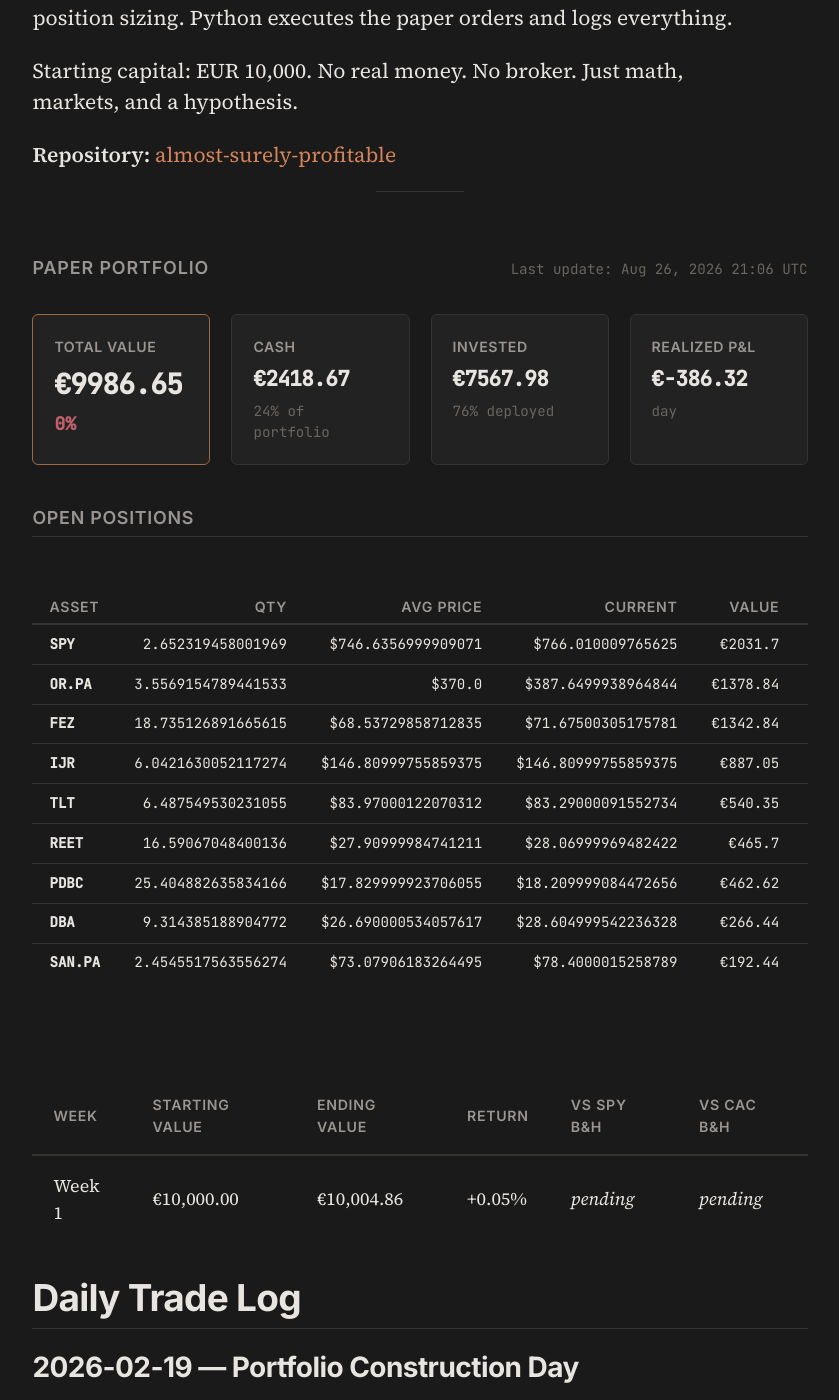
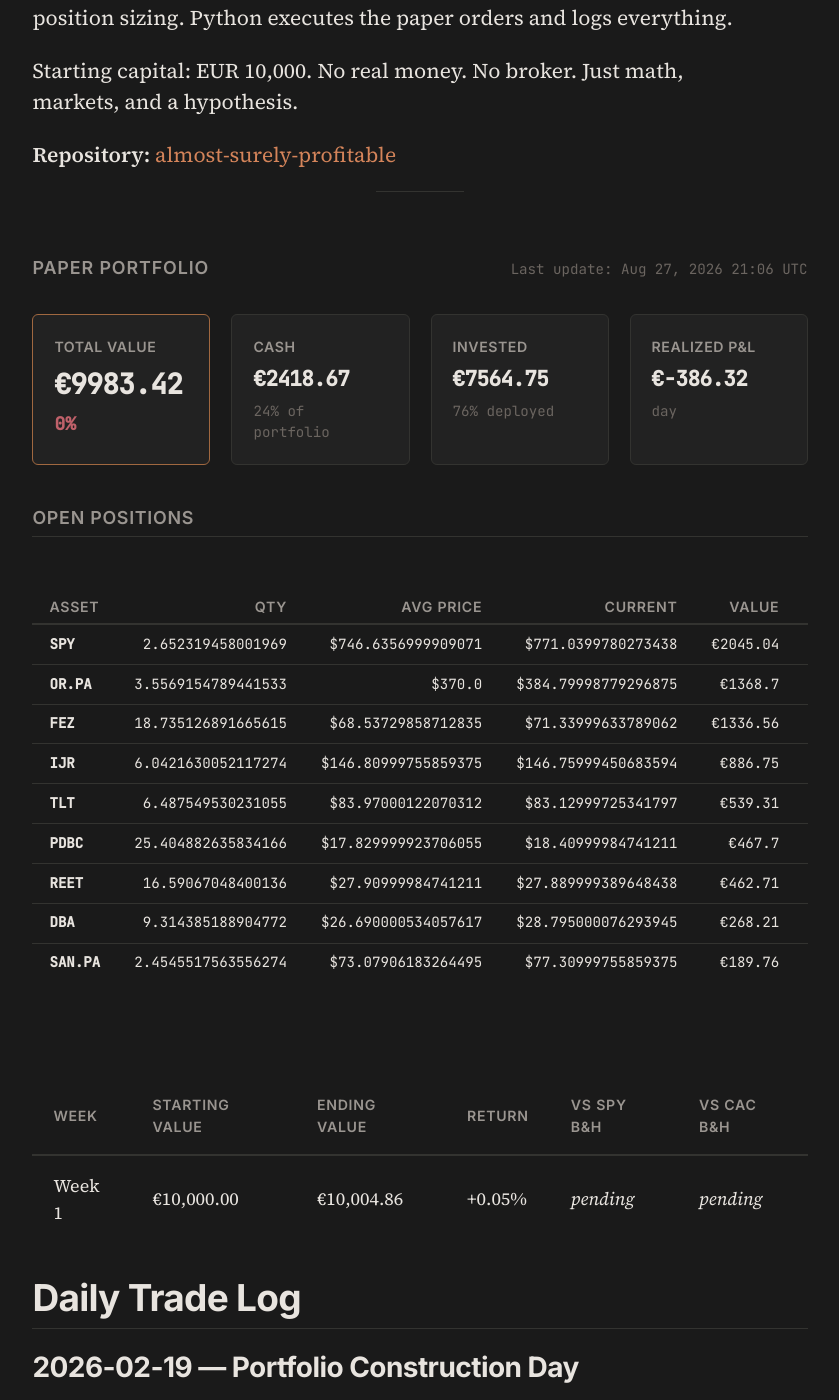
Before and after one commit to Alm0stSurely/alm0stsurely.github.io, a Jekyll site: the page built from trading.md, in a window 1280 px wide and 1400 px high, scrolled down 854 px. Shown: the whole window, without its empty margins (220-1059 px from the left). Built offline with Jekyll 4.4.1, drawn with Linux system fonts in a browser that asks for light colours.

```diff
--- a/_data/portfolio.json
+++ b/_data/portfolio.json
@@ -5,86 +5,86 @@
     {
       "quantity": 2.652319458001969,
       "avg_price": 746.6356999909071,
-      "current_price": 766.010009765625,
+      "current_price": 771.0399780273438,
       "ticker": "SPY",
-      "market_value": 2031.7032539256456,
-      "unrealized_pnl": 51.38685880084199,
-      "unrealized_pnl_pct": 0.02594881248640245
+      "market_value": 2045.0443366193344,
+      "unrealized_pnl": 64.7279414945308,
+      "unrealized_pnl_pct": 0.032685656521291136
     },
     {
       "quantity": 3.5569154789441533,
       "avg_price": 370.0,
-      "current_price": 387.6499938964844,
+      "current_price": 384.79998779296875,
       "ticker": "OR.PA",
-      "market_value": 1378.8382637030118,
-      "unrealized_pnl": 62.779536493675096,
-      "unrealized_pnl_pct": 0.047702686206714515
+      "market_value": 1368.7010328783317,
+      "unrealized_pnl": 52.64230566899505,
+      "unrealized_pnl_pct": 0.03999996700802364
     },
     {
       "quantity": 18.735126891665615,
       "avg_price": 68.53729858712835,
-      "current_price": 71.67500305175781,
+      "current_price": 71.33999633789062,
       "ticker": "FEZ",
-      "market_value": 1342.8402771352028,
-      "unrealized_pnl": 58.78529129337858,
-      "unrealized_pnl_pct": 0.04578097662604304
+      "market_value": 1336.563883841341,
+      "unrealized_pnl": 52.508897999516876,
+      "unrealized_pnl_pct": 0.04089302917592126
     },
     {
       "quantity": 6.0421630052117274,
       "avg_price": 146.80999755859375,
-      "current_price": 146.80999755859375,
+      "current_price": 146.75999450683594,
       "ticker": "IJR",
-      "market_value": 887.0499360437592,
-      "unrealized_pnl": 0.0,
-      "unrealized_pnl_pct": 0.0
+      "market_value": 886.7478094542804,
+      "unrealized_pnl": -0.302126589478803,
+      "unrealized_pnl_pct": -0.0003405970478125357
     },
     {
       "quantity": 6.487549530231055,
       "avg_price": 83.97000122070312,
-      "current_price": 83.29000091552734,
+      "current_price": 83.12999725341797,
       "ticker": "TLT",
-      "market_value": 540.3480063124736,
-      "unrealized_pnl": -4.411535660400091,
-      "unrealized_pnl_pct": -0.008098133801242831
+      "market_value": 539.3099746295206,
+      "unrealized_pnl": -5.44956734335301,
+      "unrealized_pnl_pct": -0.010003619805569873
+    },
+    {
+      "quantity": 25.404882635834166,
+      "avg_price": 17.829999923706055,
+      "current_price": 18.40999984741211,
+      "ticker": "PDBC",
+      "market_value": 467.7038854492296,
+      "unrealized_pnl": 14.734829990545109,
+      "unrealized_pnl_pct": 0.03252944061625658
     },
     {
       "quantity": 16.59067048400136,
       "avg_price": 27.90999984741211,
-      "current_price": 28.06999969482422,
+      "current_price": 27.889999389648438,
       "ticker": "REET",
-      "market_value": 465.7001154228474,
-      "unrealized_pnl": 2.6545047459048305,
-      "unrealized_pnl_pct": 0.005732706853703067
-    },
-    {
-      "quantity": 25.404882635834166,
-      "avg_price": 17.829999923706055,
-      "current_price": 18.209999084472656,
-      "ticker": "PDBC",
-      "market_value": 462.62288953967544,
-      "unrealized_pnl": 9.653834080990976,
-      "unrealized_pnl_pct": 0.021312347862737186
+      "market_value": 462.71378967265633,
+      "unrealized_pnl": -0.331821004286212,
+      "unrealized_pnl_pct": -0.0007166054415268321
     },
     {
       "quantity": 9.314385188904772,
       "avg_price": 26.690000534057617,
-      "current_price": 28.604999542236328,
+      "current_price": 28.795000076293945,
       "ticker": "DBA",
-      "market_value": 266.43798406483387,
-      "unrealized_pnl": 17.837038398547122,
-      "unrealized_pnl_pct": 0.07174968039940983
+      "market_value": 268.2077222251441,
+      "unrealized_pnl": 19.606776558857348,
+      "unrealized_pnl_pct": 0.07886847134192644
     },
     {
       "quantity": 2.4545517563556274,
       "avg_price": 73.07906183264495,
-      "current_price": 78.4000015258789,
+      "current_price": 77.30999755859375,
       "ticker": "SAN.PA",
-      "market_value": 192.43686144362994,
-      "unrealized_pnl": 13.060521869489776,
-      "unrealized_pnl_pct": 0.07281072799510203
+      "market_value": 189.76139029129556,
+      "unrealized_pnl": 10.385050717155394,
+      "unrealized_pnl_pct": 0.057895320764213866
     }
   ],
-  "last_updated": "2026-08-26T21:06:53.917488",
-  "total_value": 9986.64739812132,
-  "positions_value": 7567.97758759108
+  "last_updated": "2026-08-27T21:06:35.593478",
+  "total_value": 9983.423635591374,
+  "positions_value": 7564.753825061134
 }
```
Also changed, not shown: _trading_analysis.md (+31 -68 lines).
